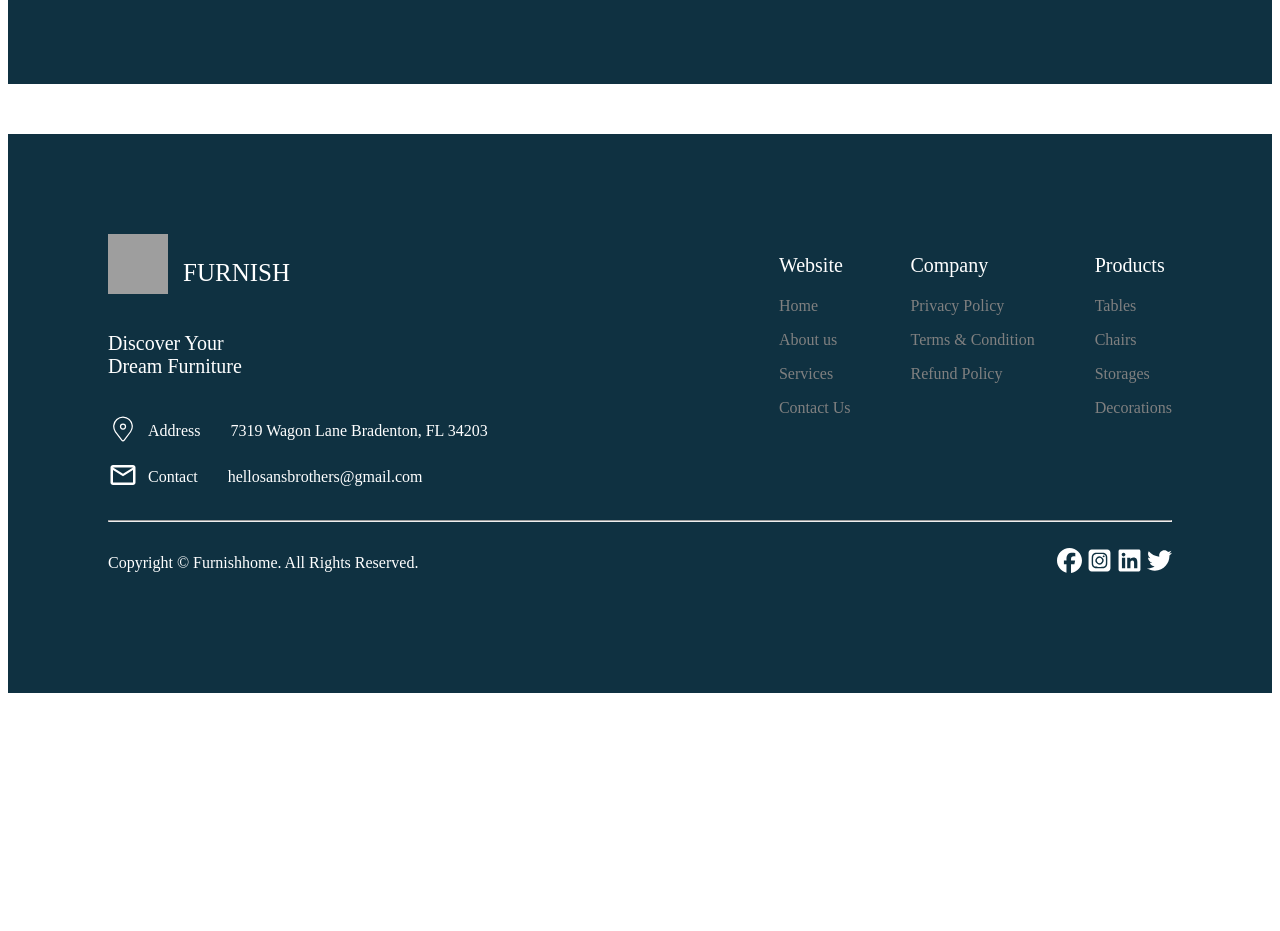
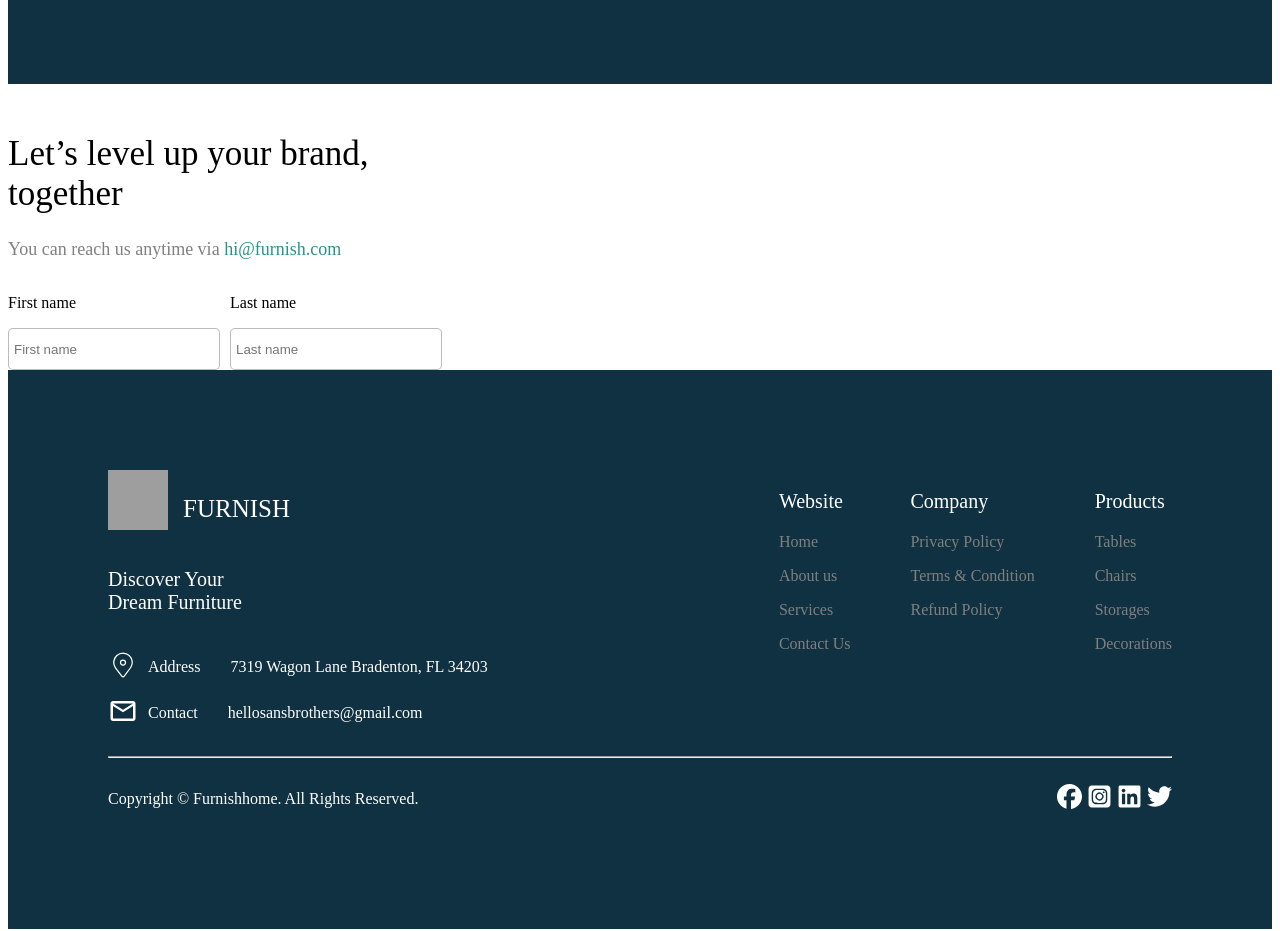
Before and after one commit to minhazapon/Furnish-Kodezen-react.js-project, a React (Vite) app: page /contact in a window 1280 px wide. Shown: the part 1840-2771 px from the top of the page. Before the commit the page ends 2541 px from the top, so only its background shows below. Built offline with nearby package versions, Linux system fonts and the light colour scheme; grey boxes are pictures that could not be loaded.

Commit message:
added file

```diff
--- /dev/null
+++ b/src/contact file/ContactForm.jsx
@@ -0,0 +1,130 @@
+
+
+
+const ContactForm = () => {
+
+
+    return (
+        <div className=" ContactFormMain ">
+
+
+
+             <div>
+
+
+
+               <div>
+
+                 <form>
+
+                    <div>
+
+                     <p className=" let-text ">Let’s level up your brand,<br></br> together</p>
+                     <p className=" email-title ">You can reach us anytime via <span className=" Hi-color ">hi@furnish.com</span></p>
+
+
+                     <div className=" F-l ">
+
+                     <div>
+                      <p>First name</p>
+                      <input className=" FN " type="text" placeholder="First name" name="firstName" required  />
+                     </div>
+                     <div>
+                      <p>Last name</p>
+                      <input className=" FN " type="text" placeholder="Last name" name="LastName" required />
+                     </div>
+
+
+                     </div>
+
+
+
+
+
+
+
+                    </div>
+
+
+                 </form>
+
+               </div>
+
+
+
+
+
+
+
+
+
+
+
+
+
+
+
+
+
+
+
+
+
+
+
+
+
+             </div>
+
+
+
+
+
+
+
+
+
+
+        </div>
+    );
+};
+
+export default ContactForm;
+
+
+
+
+
+// <div className=" all-contact ">
+// <div className=" Contact-Card ">
+// <form>
+// <div>
+// <p className=" let-text ">Let’s level up your brand,<br></br> together</p>
+// <p className=" mail-text ">You can reach us anytime via <span className=" Hi-color ">hi@furnish.com</span></p>
+// <div className=" F-l">
+// <div>
+// <p className=" mail-title-text ">First name</p>
+// <input className=" FN-input " placeholder="FirstName" name="firstName" required type="text" />
+// </div>
+// <div>
+// <p className=" mail-title-text ">First name</p>
+// <input className=" FN-input " placeholder="LastName" name="LastName" required type="text" />
+// </div>
+// </div>
+// <div>
+// <div>
+// <p className=" mail-title-text ">Email</p>
+// <input className="email-input" placeholder="Email" type="email" name="email" id="" />
+// </div>
+// <div>
+// <p className=" mail-title-text ">Phone number</p>
+// <input className=" email-input " type="number" placeholder="+8801950374409" name="number" id="" />
+// </div>
+// <div>
+// <p className=" mail-title-text ">Message</p>
+// <textarea className="textarea" placeholder="Leave us a message..." name="text" id=""></textarea>
+// </div>
+// </div>
+// </div>
+// </form>
+// </div>
--- a/src/contact file/ContactUs.jsx
+++ b/src/contact file/ContactUs.jsx
@@ -1,4 +1,5 @@
 import AddressInformation from "./AddressInformation";
+import ContactForm from "./ContactForm";
 import ContactMap from "./ContactMap";
 
 
@@ -11,6 +12,7 @@ const ContactUs = () => {
 
             <ContactMap></ContactMap>
             <AddressInformation></AddressInformation>
+            <ContactForm></ContactForm>
 
         </div>
     );
--- a/src/raw css file/Furnish.css
+++ b/src/raw css file/Furnish.css
@@ -784,6 +784,42 @@
    gap: 130px;
 
 }
+.let-text{
+
+   font-size: 35px;
+
+}
+.Hi-color{
+
+   color: #2C9289;
+
+}
+.email-title{
+
+   font-size: 18px;
+   color: gray;
+   margin-top: -10px;
+
+}
+.FN{
+
+   border: 1px solid rgba(128, 128, 128, 0.534);
+   border-radius: 5px;
+   height: 30px;
+   width: 200px;
+   padding: 5px;
+
+
+}
+.F-l{
+
+   display: flex;
+   align-items: center;
+   gap: 10px;
+
+}
+
+
 
 
 /* ///contact work */
```
